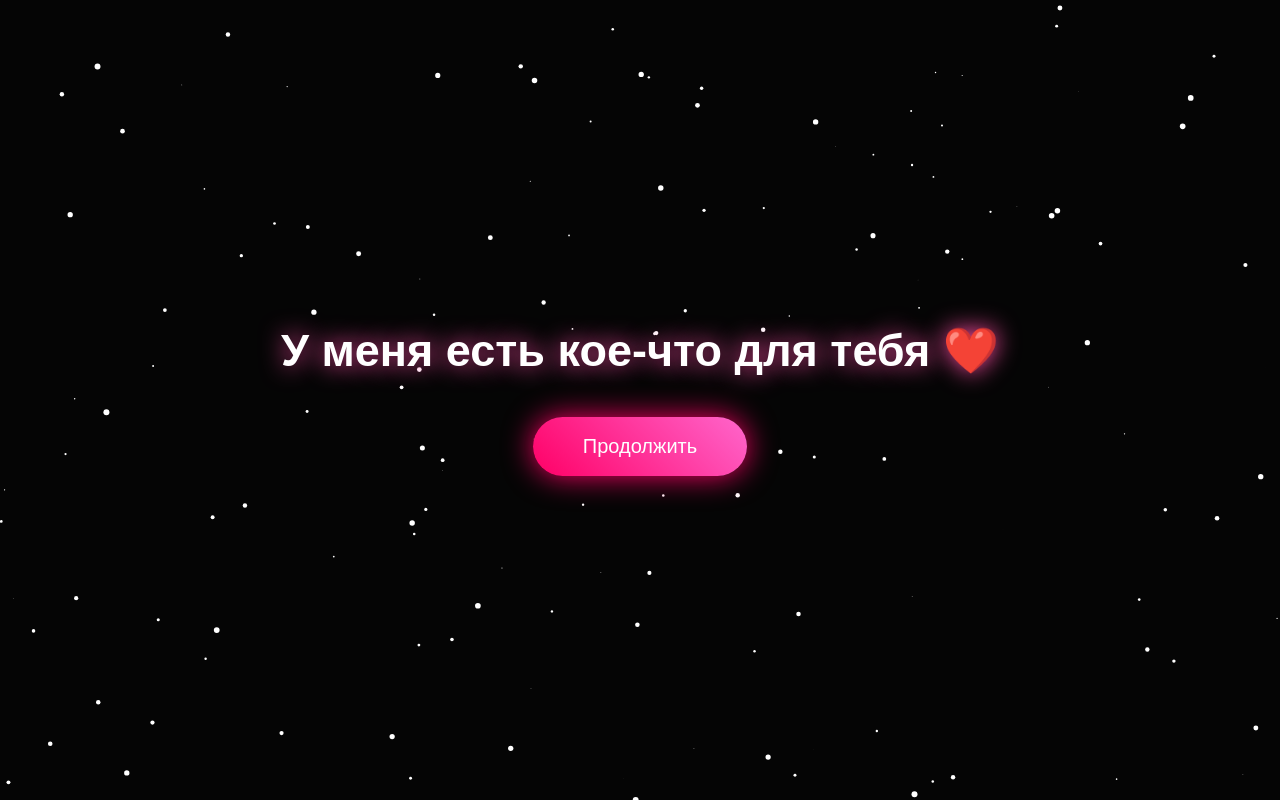
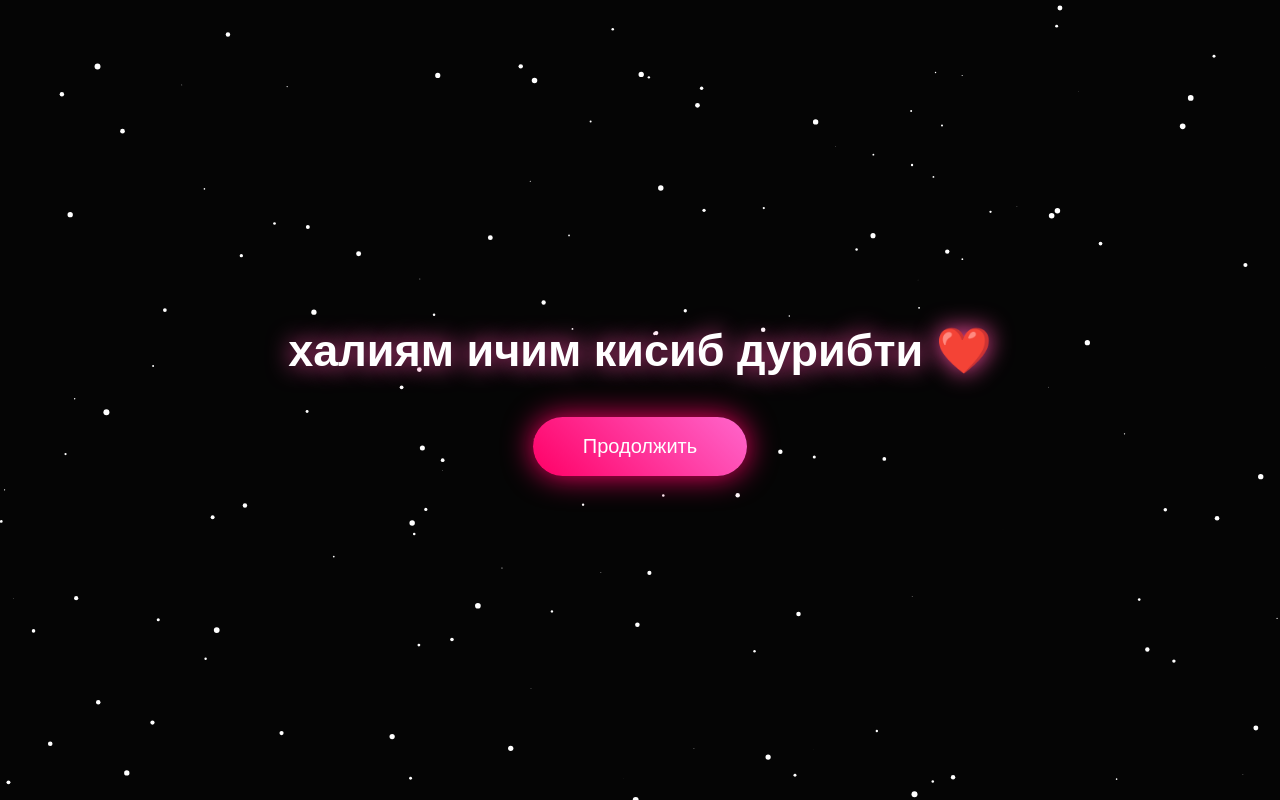
Before and after one commit to dstels4979-glitch/gift-for-madina, a plain HTML site: page index.html in a window 1280 px wide. Drawn offline with nearby package versions, Linux system fonts and the light colour scheme.

Commit message:
Update index.html

```diff
--- a/index.html
+++ b/index.html
@@ -34,7 +34,7 @@
 
 
 <h1>
-У меня есть кое-что для тебя ❤️
+халиям ичим кисиб дурибти ❤️
 </h1>
 
 
```
